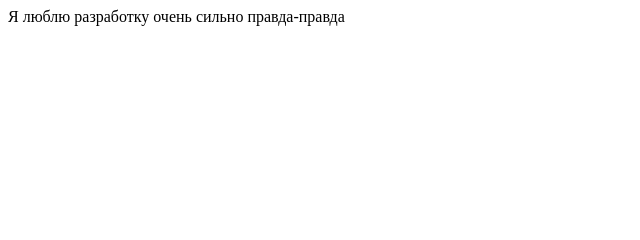
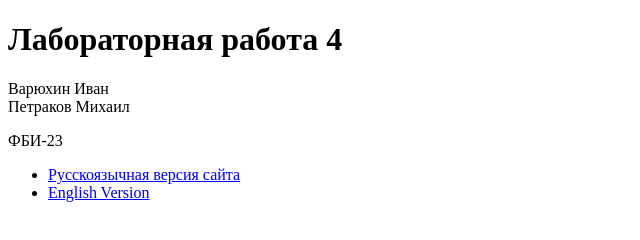
Before and after one commit to Pumblnec/RPPismylife, a plain HTML site: page index.html in a window 1280 px wide. Shown: the whole page, without its empty margins (0-640 px from the left). Drawn offline with Linux system fonts and the light colour scheme.

Commit message:
Виды страничек сайта

```diff
--- a/index.html
+++ b/index.html
@@ -1 +1,18 @@
-<div>Я люблю разработку очень сильно правда-правда</div>
+<!DOCTYPE html>
+<html lang="ru">
+<head>
+    <meta charset="UTF-8">
+    <title>Главная страница</title>
+</head>
+<body>
+    <h1>Лабораторная работа 4</h1>
+    <p>Варюхин Иван<br>Петраков Михаил</p>
+    <p>ФБИ-23</p>
+    <nav>
+        <ul>
+            <li><a href="/RPPismylife/ru/">Русскоязычная версия сайта</a></li>
+            <li><a href="/RPPismylife/en/">English Version</a></li>
+        </ul>
+    </nav>
+</body>
+</html>
```
Also changed, not shown: eng/index.html (added, +11 -0 lines), ru/index.html (added, +11 -0 lines).
